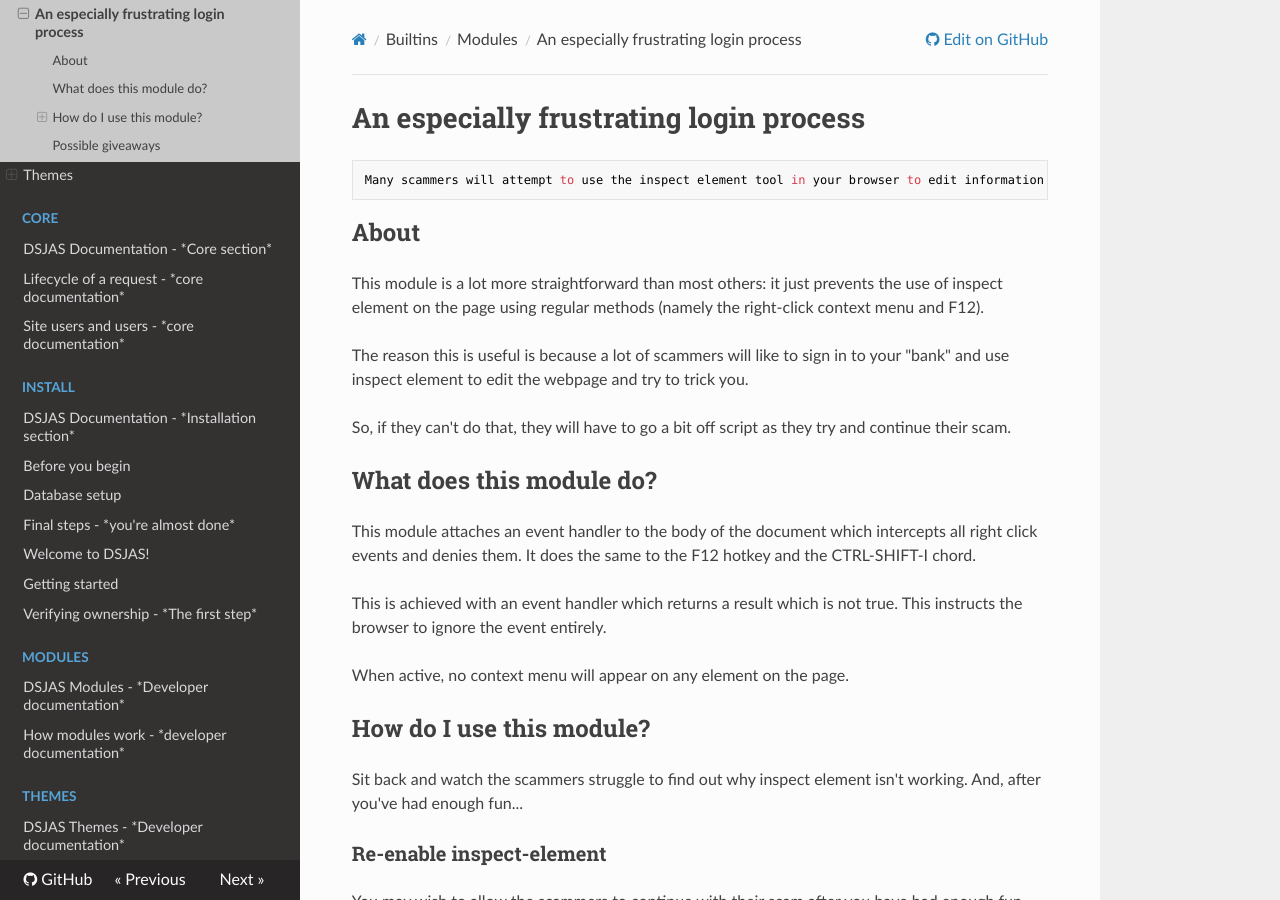
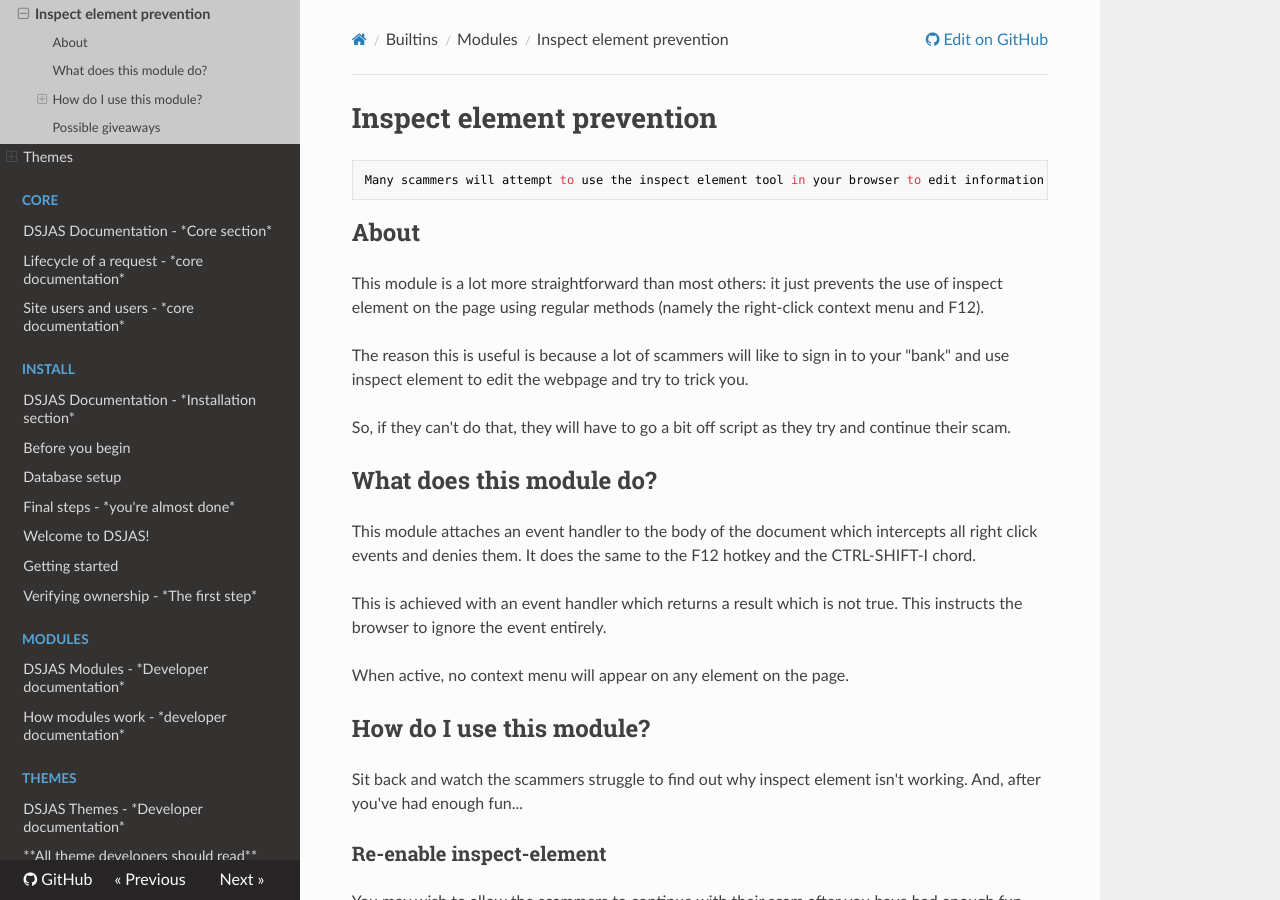
Before and after one commit to DSJAS/DSJAS, an MkDocs documentation site: the page built from docs/builtins/modules/Inspect element prevention.md, in a window 1280 px wide and 900 px high. Built offline with MkDocs 1.6.1, drawn with Linux system fonts in a browser that asks for light colours; nearby versions of some CDN libraries.

Commit message:
Fix incorrect title in documentation pages

```diff
--- a/docs/builtins/modules/A rather overactive security mechanism.md
+++ b/docs/builtins/modules/A rather overactive security mechanism.md
@@ -1,4 +1,4 @@
-# An especially frustrating login process
+# A rather overactive security mechanism
 
     In order to protect your security and privacy (and to make it annoying for fraudsters to get into your account), DSJAS will end your session every three-five minutes if you are inactive.
 
--- a/docs/builtins/modules/Inspect element prevention.md
+++ b/docs/builtins/modules/Inspect element prevention.md
@@ -1,4 +1,4 @@
-# An especially frustrating login process
+# Inspect element prevention
 
     Many scammers will attempt to use the inspect element tool in your browser to edit information and trick you. This module intercepts the mouse click event, making this very difficult to do.
 
```
